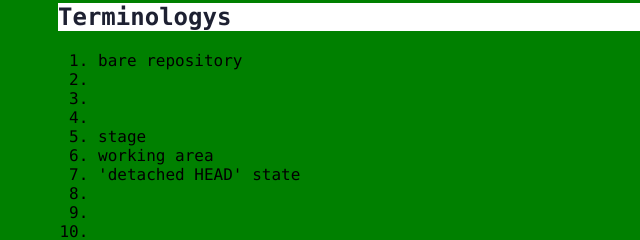
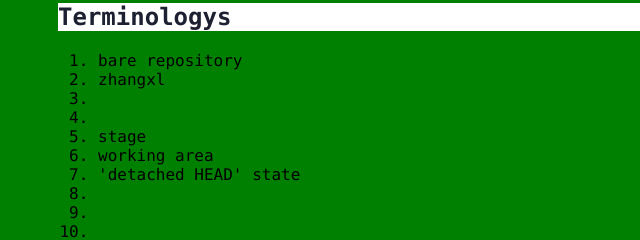
Before and after one commit to zhangxl1202/git_learning, a plain HTML site: page index.html in a window 1280 px wide. Both pictures are taken after a click on the element "Terminologys". Shown: the part 242-482 px from the top of the page, 0-640 px from the left. Drawn offline with Linux system fonts and the light colour scheme.

Commit message:
修改 index.html

```diff
--- a/index.html
+++ b/index.html
@@ -15,7 +15,7 @@
             <div class="panel">
                 <ol>
                     <li>bare repository</li>
-                    <li></li>
+                    <li>zhangxl</li>
                     <li></li>
                     <li></li>
                     <li>stage</li>
```
